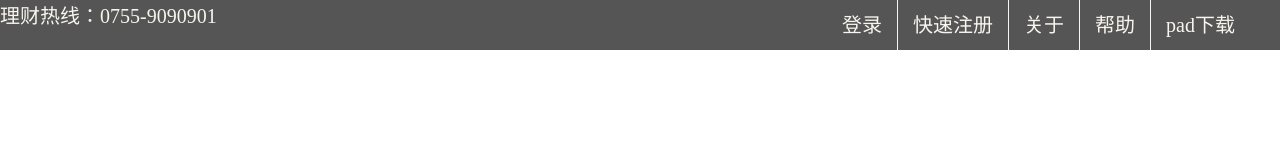
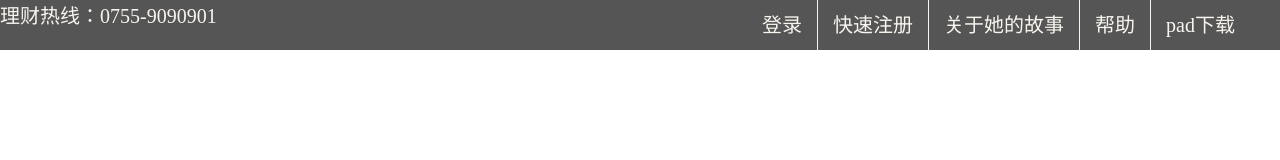
Before and after one commit to yeniangshou/less-demo, a plain HTML site: page src/index.html in a window 1280 px wide. Drawn offline with Linux system fonts and the light colour scheme.

Commit message:
修改了关于

```diff
--- a/src/index.html
+++ b/src/index.html
@@ -19,7 +19,7 @@
 			<ul class="nav">
 				<li><a href="">登录</a></li>
 				<li><a href="">快速注册</a></li>
-				<li><a href="">关于</a></li>
+				<li><a href="">关于她的故事</a></li>
 				<li><a href="">帮助</a></li>
 				<li><a href="">pad下载</a></li>
 			</ul>
```
